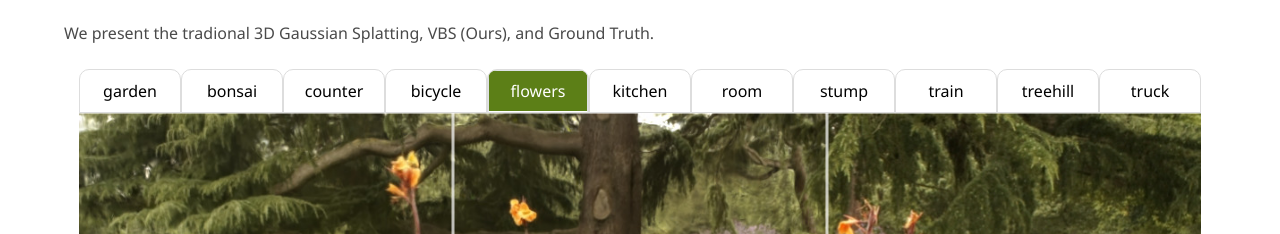
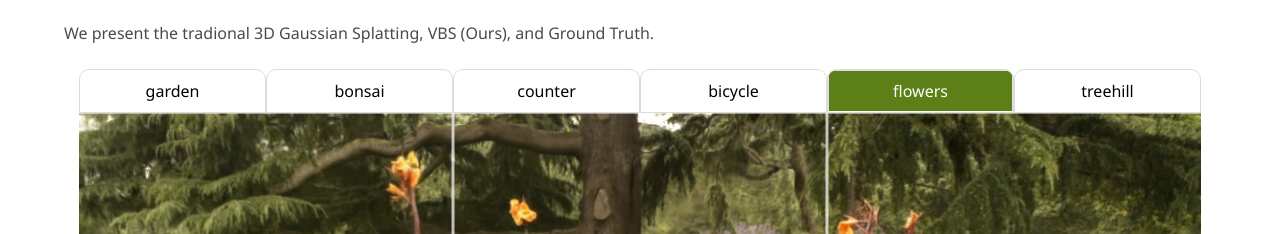
Before and after one commit to AIThoughtLab/VBDS, a plain HTML site: page index.html in a window 1280 px wide. Shown: the part 566-800 px from the top of the page. Drawn offline with nearby package versions, Linux system fonts and the light colour scheme; some packages are replaced by stand-ins of ours; some icons are missing; a web font is replaced by a local one.

Commit message:
update 1 commit

```diff
--- a/index.html
+++ b/index.html
@@ -212,23 +212,9 @@
                 <a class="nav-link active" onclick="objectSceneEvent(4,0,'object-scale-recon')">flowers</a>
               </li>
               <li class="nav-item">
-                <a class="nav-link" onclick="objectSceneEvent(5,0,'object-scale-recon')">kitchen</a>
-              </li>
-              <li class="nav-item">
-                <a class="nav-link" onclick="objectSceneEvent(6,0,'object-scale-recon')">room</a>
-              </li>
-              <li class="nav-item">
-                <a class="nav-link" onclick="objectSceneEvent(7,0,'object-scale-recon')">stump</a>
-              </li>
-              <li class="nav-item">
-                <a class="nav-link" onclick="objectSceneEvent(8,0,'object-scale-recon')">train</a>
-              </li>
-              <li class="nav-item">
                 <a class="nav-link" onclick="objectSceneEvent(9,0,'object-scale-recon')">treehill</a>
               </li>
-              <li class="nav-item">
-                <a class="nav-link" onclick="objectSceneEvent(10,0,'object-scale-recon')">truck</a>
-              </li>
+
           </ul>
           <div class="b-dics" style="width: 1600px; font-weight: 400;">
             <img src="resources/image/flowers/3dgs.jpg" alt="3D-GS">
```
